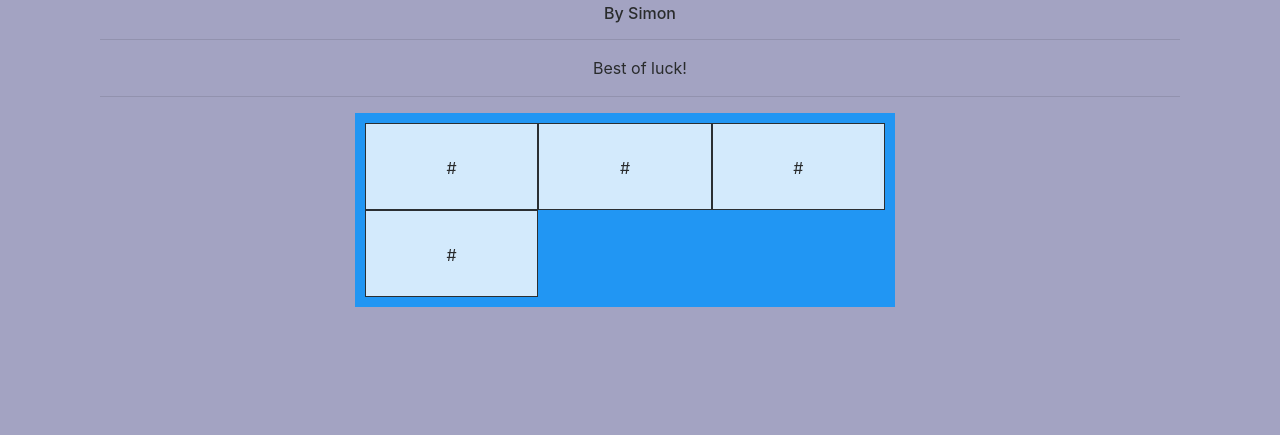
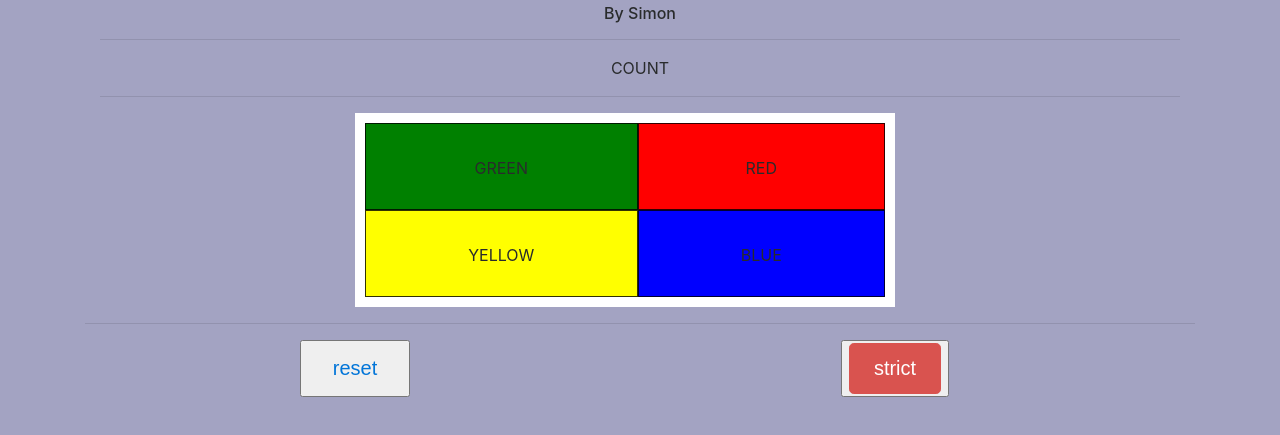
Before and after one commit to simwilso/Coding, a plain HTML site: page simonsays/main.html in a window 1280 px wide. Shown: the part 99-534 px from the top of the page. Drawn offline with nearby package versions, Linux system fonts and the light colour scheme; a web font is replaced by a local one.

Commit message:
all ids and values and buttons set in html

```diff
--- a/simonsays/main.css
+++ b/simonsays/main.css
@@ -7,16 +7,37 @@
 }
 .grid-container {
   display: grid;
-  grid-template-columns: auto auto auto;
-  background-color: #2196F3;
+  grid-template-columns: auto auto;
+  background-color: white;
   padding: 10px;
   margin: auto;
   width: 50%;
 }
-.grid-item {
-  background-color: rgba(255, 255, 255, 0.8);
+.grid-item-green {
+  background-color: green;
   border: 1px solid rgba(0, 0, 0, 0.8);
   padding: 20px;
   font-size: 30px;
   text-align: center;
 }
+.grid-item-yellow {
+  background-color: yellow;
+  border: 1px solid rgba(0, 0, 0, 0.8);
+  padding: 20px;
+  font-size: 30px;
+  text-align: center;
+}
+.grid-item-red {
+  background-color: red;
+  border: 1px solid rgba(0, 0, 0, 0.8);
+  padding: 20px;
+  font-size: 30px;
+  text-align: center;
+}
+.grid-item-blue {
+  background-color: blue;
+  border: 1px solid rgba(0, 0, 0, 0.8);
+  padding: 20px;
+  font-size: 30px;
+  text-align: center;
+}
--- a/simonsays/main.html
+++ b/simonsays/main.html
@@ -14,6 +14,7 @@
 
 <body class="body">
 <!-- html page -->
+
 <div class="container">
 
 <!-- page title -->
@@ -24,7 +25,7 @@
   <hr>
 </div>
 <div class="col-md-12 text-center">
-  <p id="message">Best of luck!</p>
+  <p id="count">COUNT</p>
   <hr>
 </div>
 
@@ -32,15 +33,25 @@
 
 <div class="row col-md-12">
 <div class="grid-container">
-  <div class="grid-item"><a class="btn ticked" value="Green" id="Green">#</a></div>
-  <div class="grid-item"><a class="btn ticked" value="Red" id="Red">#</a></div>
-  <div class="grid-item"><a class="btn ticked" value="Yellow" id="Yellow">#</a></div>
-  <div class="grid-item"><a class="btn ticked" value="Blue" id="Blue">#</a></div>
+  <div class="grid-item-green"><a class="btn ticked" value="green" id="green">GREEN</a></div>
+  <div class="grid-item-red"><a class="btn ticked" value="red" id="red">RED</a></div>
+  <div class="grid-item-yellow"><a class="btn ticked" value="yellow" id="yellow">YELLOW</a></div>
+  <div class="grid-item-blue"><a class="btn ticked" value="blue" id="blue">BLUE</a></div>
+</div>
 </div>
 
-</div>
+<hr>
 
+<!-- reset and strict buttons -->
 
+      <div class="row col-md-12">
+        <div class="col-md-6 text-center">
+          <button value="reset" id="reset"><a href="#" class="btn btn-lg reset"><i></i>reset</a></button>
+        </div>
+        <div class="col-md-6 text-center">
+          <button value="strict" id="strict"><a href="#" class="btn btn-danger btn-lg strict"><i></i>strict</a></button>
+        </div>
+      </div>
 
 
 
```
